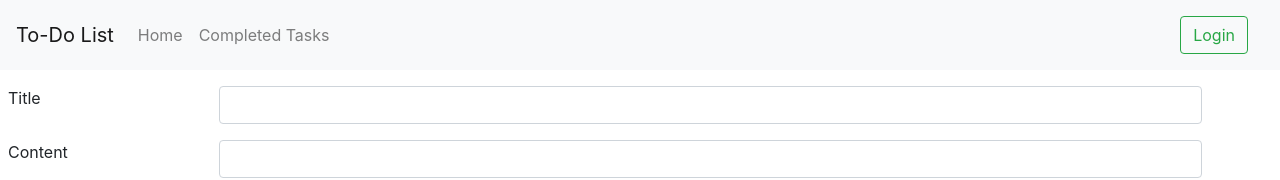
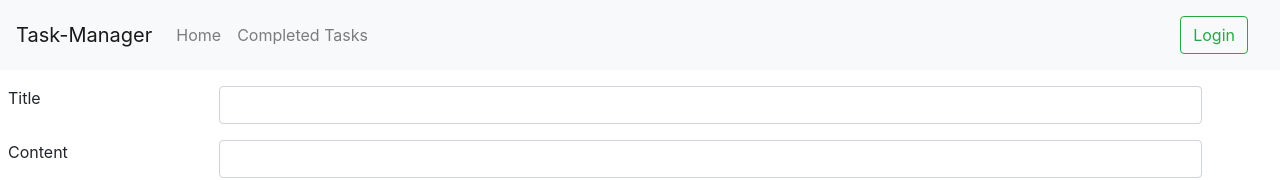
Before and after one commit to tiwariadarsh/todo, a React (Create React App) app: page / in a window 1280 px wide. Shown: the top 180 px of the page. Built offline with nearby package versions, Linux system fonts and the light colour scheme.

Commit message:
Update App.js

```diff
--- a/src/App.js
+++ b/src/App.js
@@ -22,7 +22,7 @@ let intitial1;
   return (
     <div>
       <Router>
-        <Navbarx title="To-Do List" />
+        <Navbarx title="Task-Manager" />
         <Switch>
           <Route exact path="/">
             <Todos setCom={setCom} com={com} />
```
